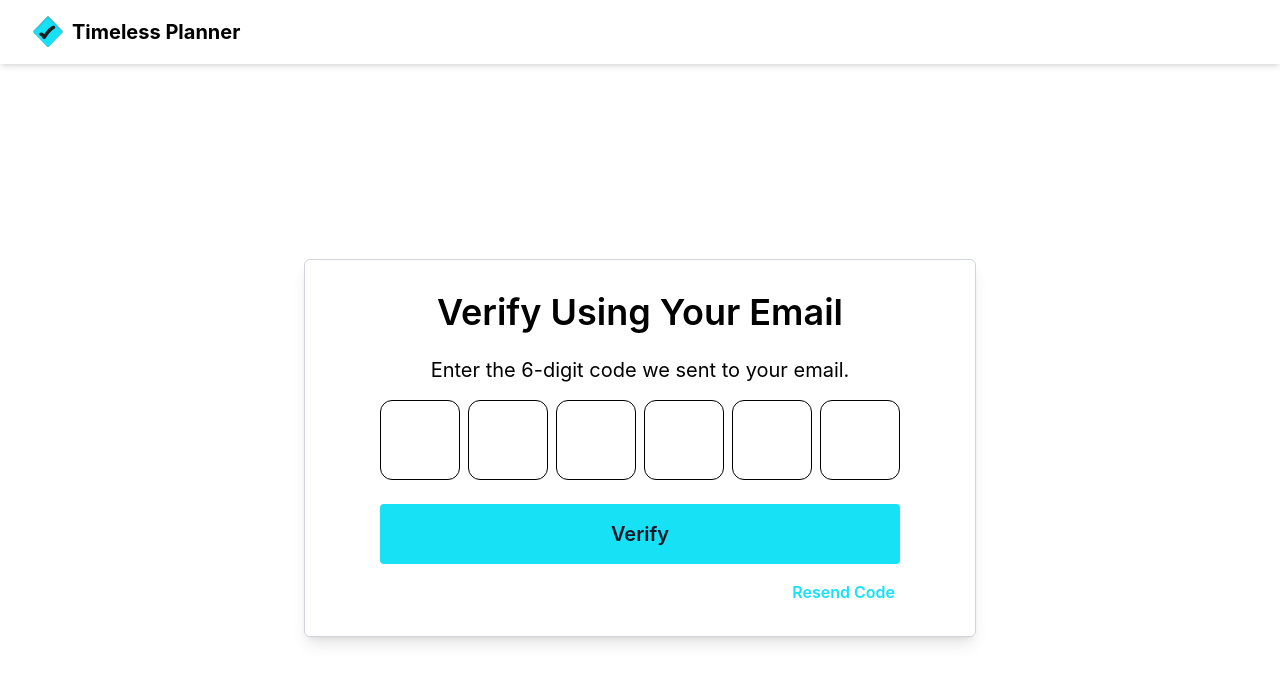
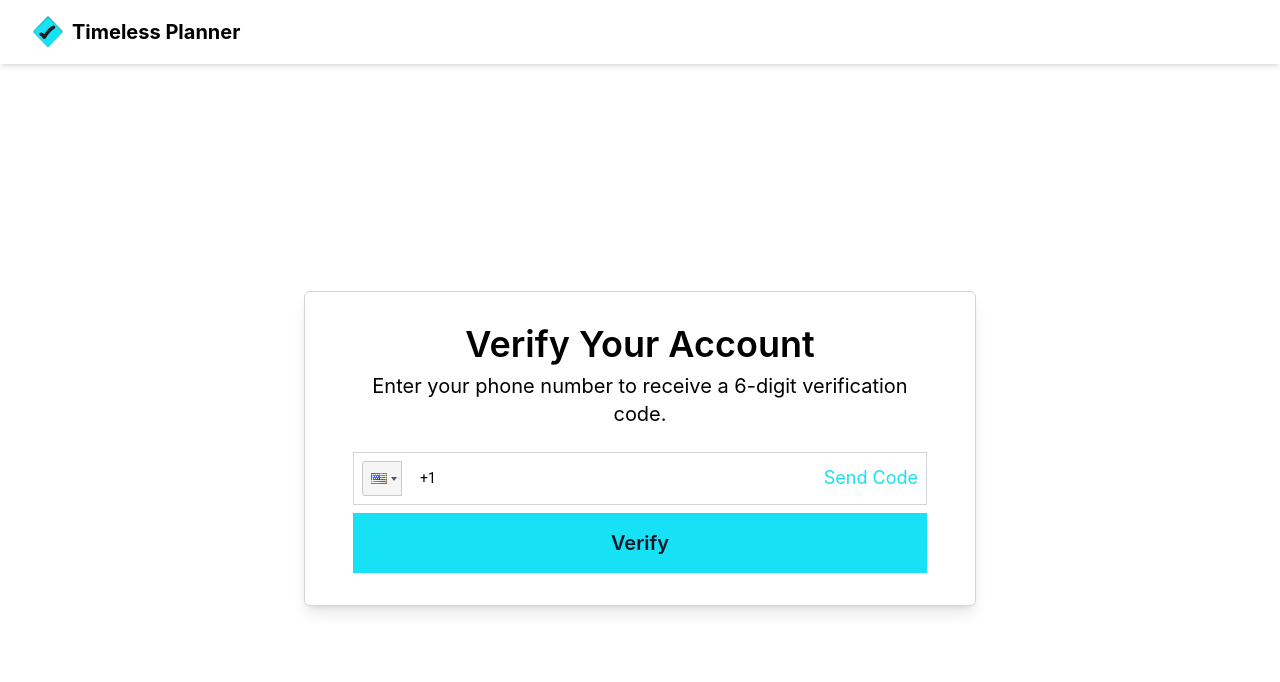
Before and after one commit to kingieX/timeless-event, a React (Vite) app: page /verification in a window 1280 px wide. Shown: the top 682 px of the page. Built offline with nearby package versions, Linux system fonts and the light colour scheme.

Commit message:
update: make modification to the verification page using the new logic

```diff
--- a/package.json
+++ b/package.json
@@ -23,6 +23,7 @@
     "react-dnd": "^16.0.1",
     "react-dom": "^18.3.1",
     "react-icons": "^5.2.1",
+    "react-phone-input-2": "^2.15.1",
     "react-redux": "^9.1.2",
     "react-router-dom": "^6.26.0",
     "yup": "^1.4.0"
--- a/src/pages/Verification.jsx
+++ b/src/pages/Verification.jsx
@@ -1,78 +1,69 @@
-import { useState } from 'react';
+import { useState, useEffect } from 'react';
 import { Link, useNavigate } from 'react-router-dom';
+import 'react-phone-input-2/lib/style.css';
+import PhoneInput from 'react-phone-input-2';
 import Logo from '/image/logo.svg';
 
 const VerificationPage = () => {
-  const [verificationMethod, setVerificationMethod] = useState('email'); // 'email' or 'phone'
+  const [phoneNumber, setPhoneNumber] = useState(''); // Store the phone number
+  const [codeSent, setCodeSent] = useState(false); // Track if code was sent
   const [code, setCode] = useState(Array(6).fill('')); // Array to store each digit of the code
   const [isSubmitting, setIsSubmitting] = useState(false); // Track submission state
   const [isResending, setIsResending] = useState(false); // Track resend state
   const [resendTimeout, setResendTimeout] = useState(0); // Track resend timeout
+  const [countdown, setCountdown] = useState(0); // Timer countdown for the resend code button
+  const [showVerificationMessage, setShowVerificationMessage] = useState(false); // Control visibility of verification message
   const navigate = useNavigate();
+
+  useEffect(() => {
+    if (countdown > 0) {
+      const timer = setTimeout(() => setCountdown(countdown - 1), 1000);
+      return () => clearTimeout(timer);
+    } else if (codeSent) {
+      setShowVerificationMessage(false); // Hide the message when the countdown ends
+    }
+  }, [countdown, codeSent]);
 
   // Handle change in each input box
   const handleChange = (e, index) => {
     const { value } = e.target;
+    if (/^\d*$/.test(value)) {
       // Allow only numbers
-    if (/^\d*$/.test(value)) {
       const newCode = [...code];
       newCode[index] = value;
       setCode(newCode);
 
+      if (value && index < 5) {
         // Automatically focus on the next input if a digit is entered
-      if (value && index < 5) {
         document.getElementById(`code-input-${index + 1}`).focus();
       }
+    }
+  };
+
+  // Handle sending the code
+  const handleSendCode = () => {
+    if (phoneNumber && phoneNumber.length >= 8) {
+      // Simple validation for phone number
+      setCodeSent(true);
+      setCountdown(60); // Start 60 seconds countdown
+      setShowVerificationMessage(true); // Show the message when code is sent
+      console.log(`Code sent to ${phoneNumber}`);
+    } else {
+      alert('Please enter a valid phone number.');
     }
   };
 
   // Handle form submission
   const handleSubmit = e => {
     e.preventDefault();
-    setIsSubmitting(true); // Set submitting state to true
+    setIsSubmitting(true);
     const verificationCode = code.join('');
+
     // Logic to verify the code
     setTimeout(() => {
       navigate('/signup/onboard');
-      console.log(
-        `${verificationMethod.charAt(0).toUpperCase() + verificationMethod.slice(1)} verification code submitted:`,
-        verificationCode
-      );
-    }, 2000); // Simulate a delay for submission
-  };
-
-  // Handle resending the code
-  const handleResendCode = () => {
-    setIsResending(true);
-    setResendTimeout(30); // Set timeout to 30 seconds before user can resend again
-
-    // Simulate sending the code again
-    setTimeout(() => {
-      console.log(`Resent code for ${verificationMethod}`);
-      setIsResending(false);
-    }, 2000); // Simulate a delay for resending code
-
-    // Countdown for the resend button
-    const countdown = setInterval(() => {
-      setResendTimeout(prevTimeout => {
-        if (prevTimeout === 1) {
-          clearInterval(countdown);
-        }
-        return prevTimeout - 1;
-      });
-    }, 1000);
-  };
-
-  // Switch to phone verification form and reset inputs
-  const switchToPhoneVerification = () => {
-    setVerificationMethod('phone');
-    setCode(Array(6).fill('')); // Reset the input fields
-  };
-
-  // Switch back to email verification form and reset inputs
-  const switchToEmailVerification = () => {
-    setVerificationMethod('email');
-    setCode(Array(6).fill('')); // Reset the input fields
+      console.log(`Phone verification code submitted:`, verificationCode);
+    }, 2000);
   };
 
   return (
@@ -89,18 +80,43 @@ const VerificationPage = () => {
 
       <div className="flex justify-center items-center lg:min-h-screen">
         <div className="flex flex-col justify-center items-center bg-white py-8 lg:px-12 px-8 lg:border m-8 border-gray lg:shadow-lg rounded-md w-full max-w-md md:max-w-lg lg:max-w-2xl lg:mt-0 mt-20">
-          <h2 className="text-2xl md:text-3xl lg:text-4xl font-semibold text-center lg:mb-6 mb-2">
-            {verificationMethod === 'email'
-              ? 'Verify Using Your Email'
-              : 'Verify Using Phone Number'}
+          <h2 className="text-2xl md:text-3xl lg:text-4xl font-semibold text-center lg:mb-2 mb-2">
+            Verify Your Account
           </h2>
-          <p className="text-gray-600 text-center mb-4 text-base md:text-lg lg:text-xl">
-            {verificationMethod === 'email'
-              ? 'Enter the 6-digit code we sent to your email.'
-              : 'Enter the 6-digit code sent to your phone number.'}
+          <p className="text-gray-600 text-center mb-6 text-base md:text-lg lg:text-xl">
+            Enter your phone number to receive a 6-digit verification code.
           </p>
-          <form onSubmit={handleSubmit} className="space-y-6">
-            <div className="flex justify-between space-x-2">
+          <form onSubmit={handleSubmit} className="w-full space-y-2">
+            <div className="w-full flex justify-between items-center border border-gray p-2">
+              <PhoneInput
+                country={'us'}
+                value={phoneNumber}
+                onChange={setPhoneNumber}
+                inputClass="text-xl w-full"
+                buttonClass=""
+                inputStyle={{
+                  width: '100%',
+                  border: 'none',
+                  paddingLeft: '58px',
+                }} // Removed border, padded for the flag and code
+              />
+              <button
+                type="button"
+                onClick={handleSendCode}
+                className={`pl-4 lg:text-lg text-sm whitespace-nowrap ${countdown > 0 ? 'text-black' : 'text-primary'}`}
+                disabled={countdown > 0}
+                style={{ minWidth: '' }} // Ensures the button has enough width to avoid text wrapping
+              >
+                {countdown > 0 ? `${countdown}s` : 'Send Code'}
+              </button>
+            </div>
+            {showVerificationMessage && (
+              <p className="text-primary mt-1">Verification code sent</p>
+            )}
+
+            {codeSent && (
+              <>
+                <div className="flex justify-between space-x-2 mt-4 py-4">
                   {code.map((digit, index) => (
                     <input
                       key={index}
@@ -115,53 +131,18 @@ const VerificationPage = () => {
                     />
                   ))}
                 </div>
+              </>
+            )}
+
             <button
               type="submit"
-              className={`w-full bg-primary text-black font-semibold py-2 px-4 rounded transition duration-300 text-base md:text-lg lg:text-xl md:py-3 lg:py-4
+              className={`w-full bg-primary text-black font-semibold py-2 px-4 transition duration-300 text-base md:text-lg lg:text-xl md:py-3 lg:py-4
                 ${isSubmitting ? 'bg-gray cursor-not-allowed' : 'hover:bg-transparent hover:border hover:border-primary hover:text-primary'}`}
               disabled={isSubmitting} // Disable the button during submission
             >
               {isSubmitting ? 'Verifying...' : 'Verify'}
             </button>
           </form>
-
-          {/* Options */}
-          <div className="w-full flex flex-row-reverse justify-between lg:px-8">
-            <div className="text-center mt-4">
-              <button
-                onClick={handleResendCode}
-                className={`text-primary hover:underline focus:outline-none text-xs font-semibold md:text-base lg:text-md ${
-                  isResending || resendTimeout > 0
-                    ? 'text-gray-400 cursor-not-allowed'
-                    : ''
-                }`}
-                disabled={isResending || resendTimeout > 0} // Disable the button when resending or timeout is active
-              >
-                {isResending
-                  ? 'Resending...'
-                  : resendTimeout > 0
-                    ? `Resend Code in ${resendTimeout}s`
-                    : 'Resend Code'}
-              </button>
-            </div>
-            {/* <div className="text-center mt-4">
-              {verificationMethod === 'email' ? (
-                <button
-                  onClick={switchToPhoneVerification}
-                  className="text-primary hover:underline focus:outline-none text-xs font-semibold md:text-base lg:text-md"
-                >
-                  Verify using phone number
-                </button>
-              ) : (
-                <button
-                  onClick={switchToEmailVerification}
-                  className="text-primary hover:underline focus:outline-none text-xs font-semibold md:text-base lg:text-md"
-                >
-                  Verify using email
-                </button>
-              )}
-            </div> */}
-          </div>
         </div>
       </div>
     </>
```
Also changed, not shown: 1 other file (tests, documents, lock files or other folders). Lines whose indentation alone changed are shown as unchanged.
